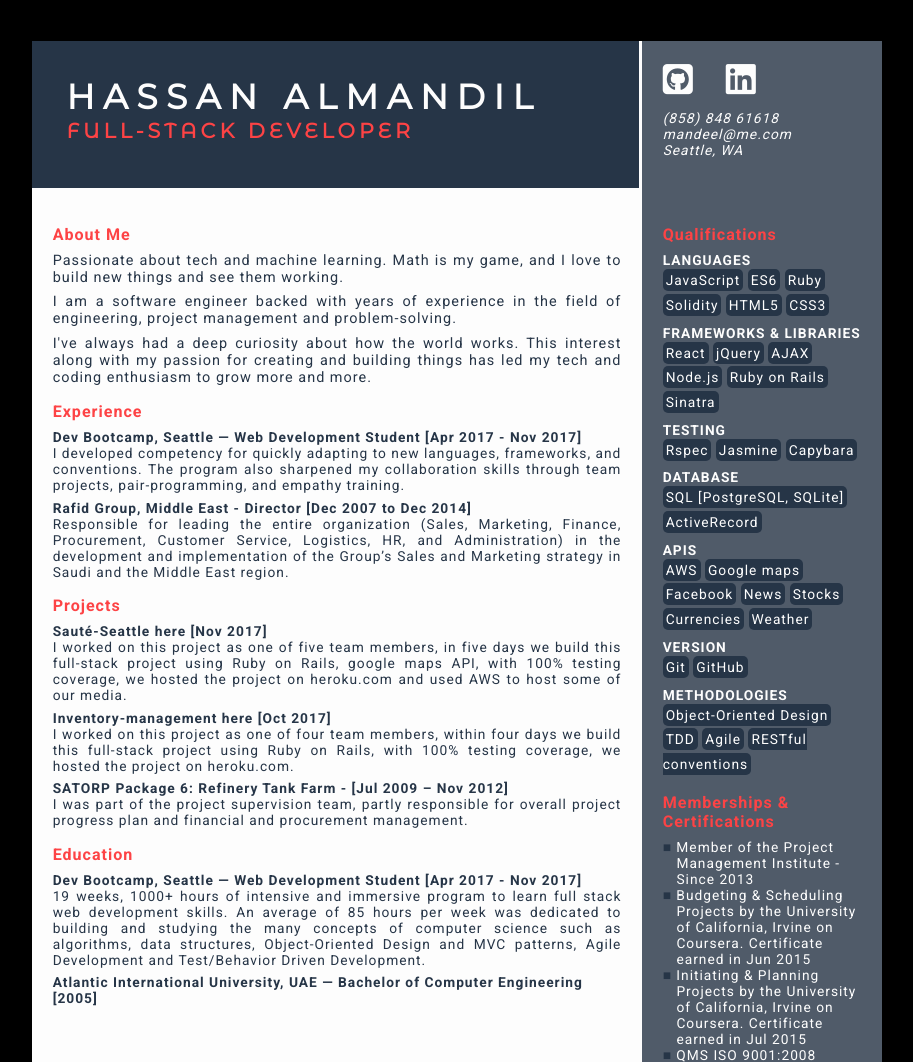
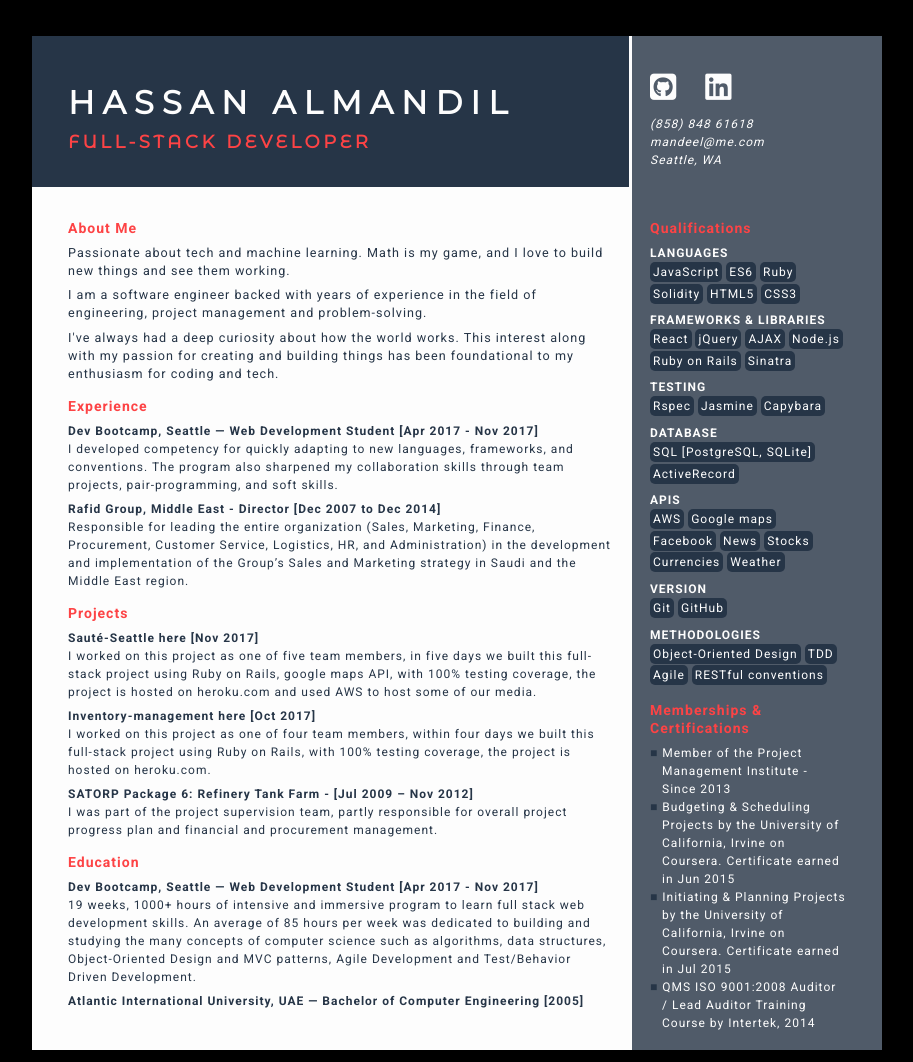
Before and after one commit to Mandil/Mandil.github.io, a plain HTML site: page index.html in a window 1280 px wide. Shown: the top 1062 px of the page, without its empty margins (183-1096 px from the left). Drawn offline with Linux system fonts and the light colour scheme.

Commit message:
line spacing and padding one the resume sides

```diff
--- a/css/master.css
+++ b/css/master.css
@@ -5,27 +5,24 @@ body{
 	--red: #fd4345;
 }
 body{
+	line-height: 150%;
 	background: Black;
-	font-size: .86em;
+	font-size: .75em;
 	font-family: 'Roboto', sans-serif;
 	margin: 3em;
 	letter-spacing: 1px;
 	color: var(--dark);
 }
-p,h1,h2,h3,h4,ul{
+p,h3,h4,ul{
 	margin: 0;
 	padding: 0;
 }
 ul{
 	list-style: none;
 }
-p{
-	text-align: justify;
-  text-justify: inter-word;
-}
 a{
+	color: inherit;
 	text-decoration: none;
-	color: inherit;
 }
 i.fa{
 	font-size: 2.5em;
@@ -47,7 +44,7 @@ h4{
 	margin: 0 auto;
 	background: var(--light);
 	display: grid;
-	grid-template-columns: 610px 240px;
+	grid-template-columns: 600px 250px;
 }
 header, address, aside, main{
 	padding: 1.5em;
@@ -61,7 +58,10 @@ header{
 	grid-column: 1;
 	border-right: 3px solid var(--light);
 	text-transform: uppercase;
-	padding: 2.5em;
+}
+.center-verticaly{
+	margin: auto;
+	height: 100%;
 }
 address{
 	grid-row: 1;
@@ -70,15 +70,25 @@ address{
 aside{
 	grid-row: 2;
 	grid-column: 2;
+	padding-right: 3em;
+}
+header, address{
+	padding-top: 3em;
 }
 main{
 	grid-row: 2;
 	grid-column: 1;
 }
+main, header{
+	padding-left: 3em;
+}
+main, aside select:last-child{
+	padding-bottom: 3em;
+}
 header h1{
 	font-family: 'Montserrat', sans-serif;
 	letter-spacing: .25em;
-	font-size: 2.5em;
+	font-size: 2.7em;
 }
 header h2{
 	font-family: 'Montserrat Alternates', sans-serif;
@@ -128,7 +138,7 @@ aside .qualifications li{
     top: 0;
   }
 }
-@keyframes fadein {
+/*@keyframes fadein {
   from {opacity:0;}
   to {opacity:1;}
-}
+}*/
--- a/index.html
+++ b/index.html
@@ -9,10 +9,10 @@
 		<title>Hassan AlMandil - Résumé</title>
 	</head>
 	<body>
-		<div class="resume">
+		<div class="resume center-verticaly">
 			<header>
-				<h1>Hassan AlMandil</h1>
-				<h2>Full-Stack Developer</h2>
+					<h1>Hassan AlMandil</h1>
+					<h2>Full-Stack Developer</h2>
 			</header>
 
 			<address class="contacts">
@@ -99,12 +99,12 @@
 					<p>Passionate about tech and machine learning. Math is my game, and I love to build new things and see them working.
 					</p>
 					<p>I am a software engineer backed with years of experience in the field of engineering, project management and problem-solving.</p>
-					<p>I've always had a deep curiosity about how the world works. This interest along with my passion for creating and building things has led my tech and coding enthusiasm to grow more and more.</p>
+					<p>I've always had a deep curiosity about how the world works. This interest along with my passion for creating and building things has been foundational to my enthusiasm for coding and tech.</p>
 				</section>
 				<section>
 					<h3>Experience</h3>
 					<h4>Dev Bootcamp, Seattle — Web Development Student [Apr 2017 - Nov 2017]</h4>
-					<p>I developed competency for quickly adapting to new languages, frameworks, and conventions. The program also sharpened my collaboration skills through team projects, pair-programming, and empathy training.</p>
+					<p>I developed competency for quickly adapting to new languages, frameworks, and conventions. The program also sharpened my collaboration skills through team projects, pair-programming, and soft skills.</p>
 					<h4>Rafid Group, Middle East - Director [Dec 2007 to Dec 2014]</h4>
 					<p>Responsible for leading the entire organization (Sales, Marketing, Finance, Procurement, Customer Service, Logistics, HR, and Administration) in the development and implementation of the Group’s Sales and Marketing strategy in Saudi and the Middle East region.</p>
 				</section>
@@ -112,9 +112,9 @@
 				<section>
 					<h3>Projects</h3>
 					<h4>Sauté-Seattle here [Nov 2017]</h4>
-					<p>I worked on this project as one of five team members, in five days we build this full-stack project using Ruby on Rails, google maps API, with 100% testing coverage, we hosted the project on heroku.com and used AWS to host some of our media.</p>
+					<p>I worked on this project as one of five team members, in five days we built this full-stack project using Ruby on Rails, google maps API, with 100% testing coverage, the project is hosted on heroku.com and used AWS to host some of our media.</p>
 					<h4>Inventory-management here [Oct 2017]</h4>
-					<p>I worked on this project as one of four team members, within four days we build this full-stack project using Ruby on Rails, with 100% testing coverage, we hosted the project on heroku.com.</p>
+					<p>I worked on this project as one of four team members, within four days we built this full-stack project using Ruby on Rails, with 100% testing coverage, the project is hosted on heroku.com.</p>
 					<h4>SATORP Package 6: Refinery Tank Farm - [Jul 2009 – Nov 2012]</h4>
 					<p>I was part of the project supervision team, partly responsible for overall project progress plan and financial and procurement management.</p>
 				</section>
```
